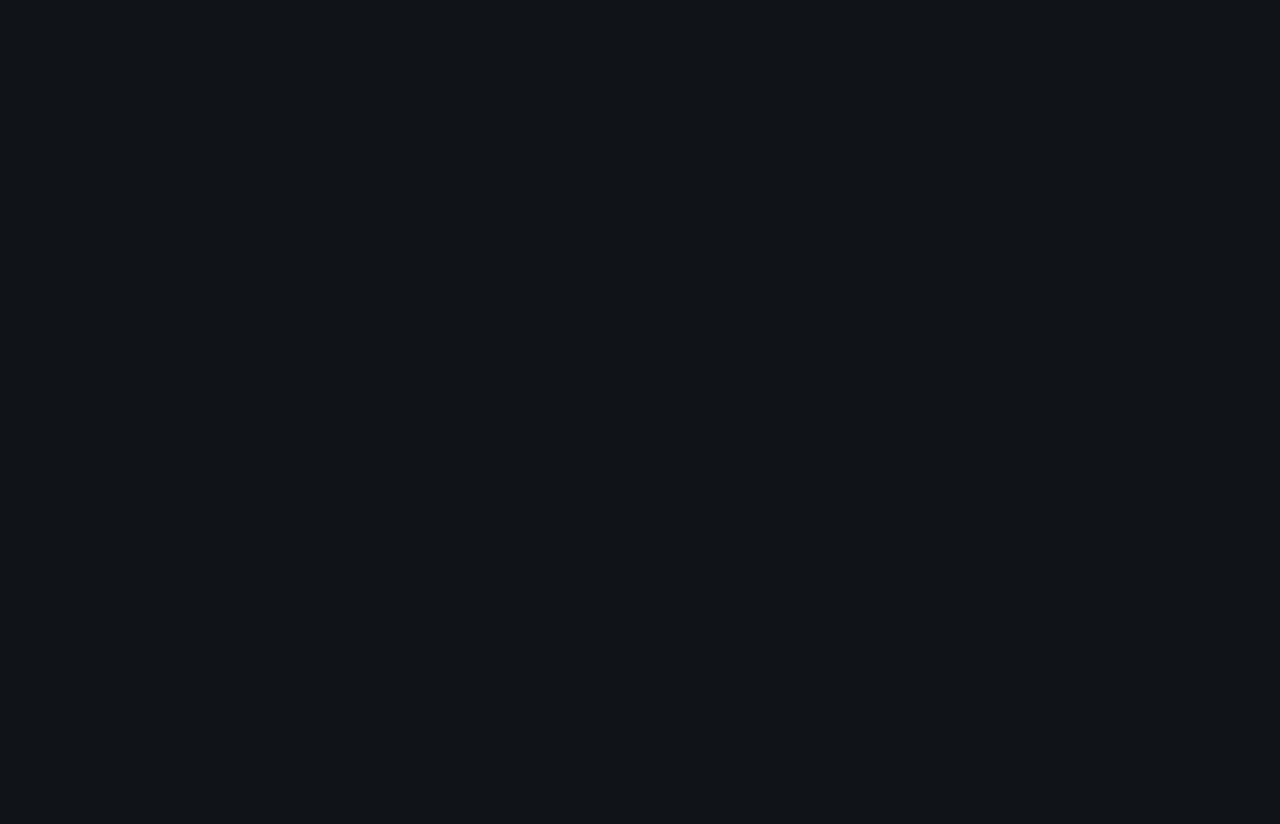
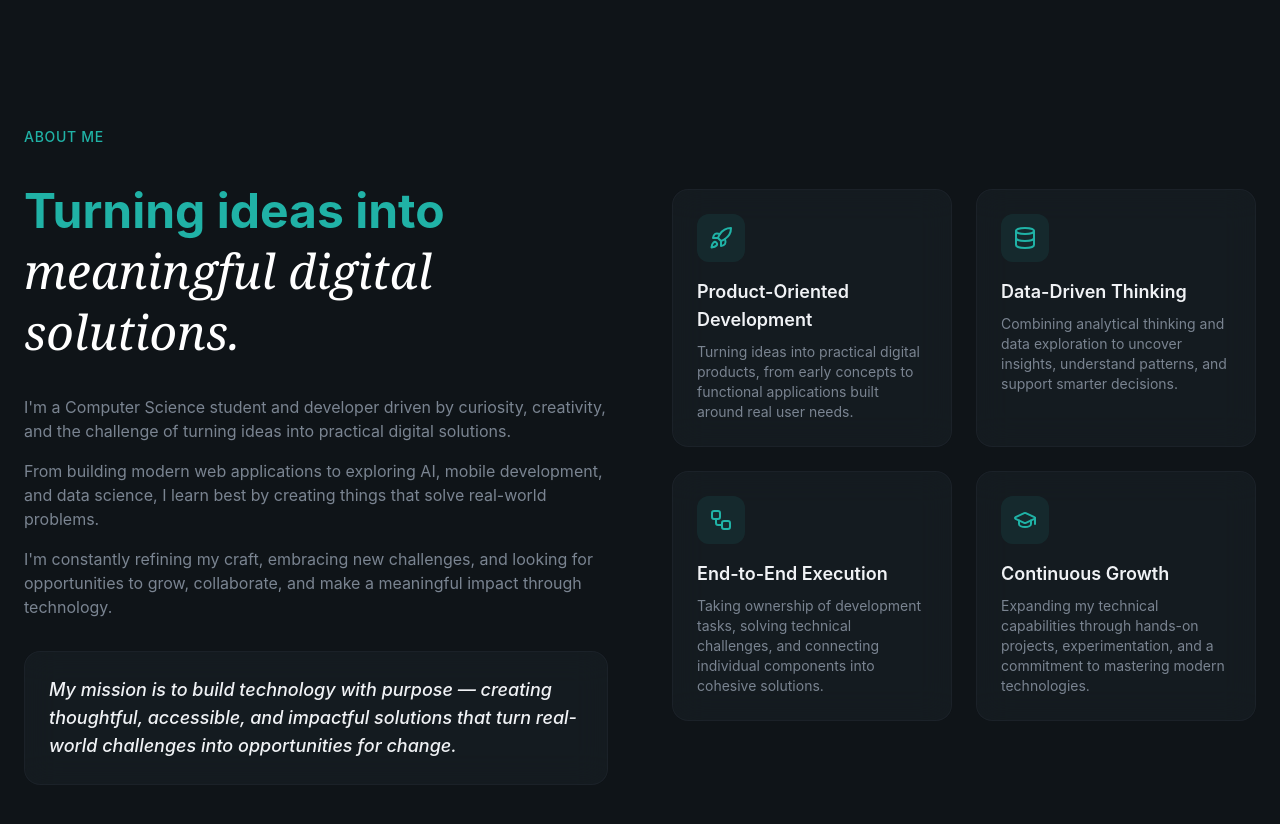
Before and after one commit to AmosBaya/Personal_Portfolio, a React (Vite) app: page / in a window 1280 px wide. Shown: the part 1040-1864 px from the top of the page. Before the commit the page ends 1036 px from the top, so only its background shows below. Built offline with nearby package versions, Linux system fonts and the light colour scheme.

Commit message:
feat: implemented about section with some describing text, mission and highlights

```diff
--- a/src/sections/About.jsx
+++ b/src/sections/About.jsx
@@ -1,7 +1,101 @@
+import {
+    Rocket,
+    Database,
+    Workflow,
+    GraduationCap
+} from "lucide-react";
+
+
+const highlights = [
+    {
+        icon: Rocket,
+        title: "Product-Oriented Development",
+        description:
+            "Turning ideas into practical digital products, from early concepts to functional applications built around real user needs."
+    },
+    {
+        icon: Database,
+        title: "Data-Driven Thinking",
+        description:
+            "Combining analytical thinking and data exploration to uncover insights, understand patterns, and support smarter decisions."
+    },
+    {
+        icon: Workflow,
+        title: "End-to-End Execution",
+        description:
+            "Taking ownership of development tasks, solving technical challenges, and connecting individual components into cohesive solutions."
+    },
+    {
+        icon: GraduationCap,
+        title: "Continuous Growth",
+        description:
+            "Expanding my technical capabilities through hands-on projects, experimentation, and a commitment to mastering modern technologies."
+    }
+];
+
 export const About = () => {
     return (
-    <section>
+        <section id="about" className="relative py-32 overflow-hidden">
+            <div className="container mx-auto px-6 relative z-10">
+                <div className="grid lg:grid-cols-2 gap-16 items-center">
+                    {/**Left Section */}
+                    <div className="space-y-8">
+                        <div className="animate-fade-in">
+                            <span className="text-secondary-foreground text-sm font-medium tracking-wider uppercase">About Me</span>
+                        </div>
 
-    </section>
+                        <h2 className="text-4xl md:text-5xl font-bold leading-tight animate-fade-in animation-delay-100 text-secondary-foreground">
+                            Turning ideas into
+                            <span className="font-serif italic font-normal text-white"> meaningful digital solutions.</span>
+                        </h2>
+
+                        <div className="space-y-4 text-muted-foreground animate-fade-in animation-delay-200">
+                            <p>
+                                I'm a Computer Science student and developer driven by curiosity,
+                                creativity, and the challenge of turning ideas into practical
+                                digital solutions.
+                            </p>
+
+                            <p>
+                                From building modern web applications to exploring AI, mobile
+                                development, and data science, I learn best by creating things
+                                that solve real-world problems.
+                            </p>
+
+                            <p>
+                                I'm constantly refining my craft, embracing new challenges, and
+                                looking for opportunities to grow, collaborate, and make a
+                                meaningful impact through technology.
+                            </p>
+                        </div>
+
+                        <div className="glass rounded-2xl p-6 glow-border animate-fade-in animation-delay-300">
+                            <p className="text-lg font-medium italic text-foreground">
+                                My mission is to build technology with purpose — creating
+                                thoughtful, accessible, and impactful solutions that turn
+                                real-world challenges into opportunities for change.
+                            </p>
+                        </div>
+                    </div>
+
+                    {/**Right section- highlights */}
+                    <div className="grid sm:grid-cols-2 gap-6">
+                        {highlights.map((item, idx) =>(
+                            <div
+                                key={idx}
+                                className="glass p-6 rounded-2xl animate-fade-in"
+                                style={{animationDelay: `${(idx+1)*100}ms`}}
+                            >
+                                <div className="w-12 h-12 rounded-xl bg-primary/10 flex items-center justify-center mb-4 hover:bg-primary/20">
+                                    <item.icon  className="w-6 h-6 text-primary"/>
+                                </div>
+                                <h3 className="text-lg font-semibold mb-2">{item.title}</h3>
+                                <p className="text-sm text-muted-foreground">{item.description}</p>
+                            </div>
+                        ))}
+                    </div>
+                </div>
+            </div>
+        </section>
     )
 }
```
